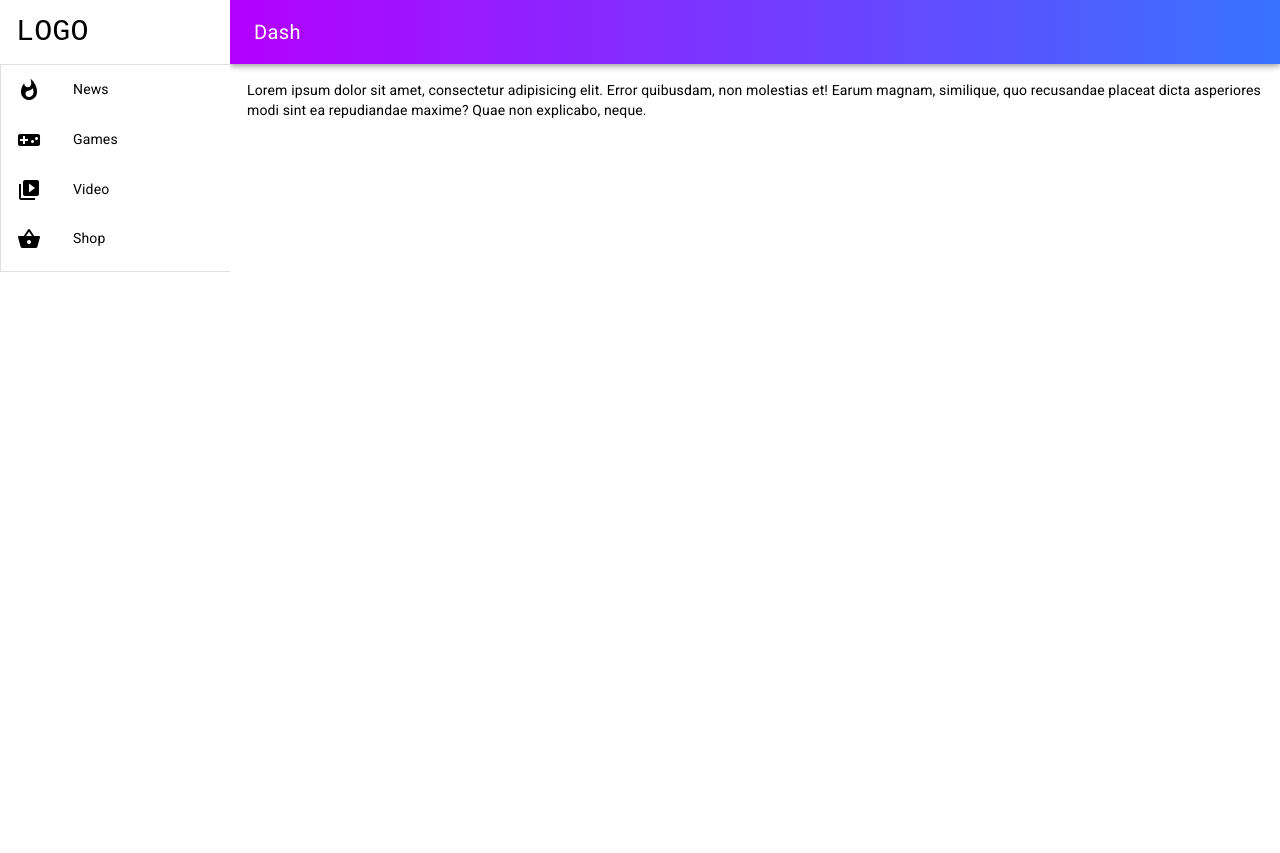
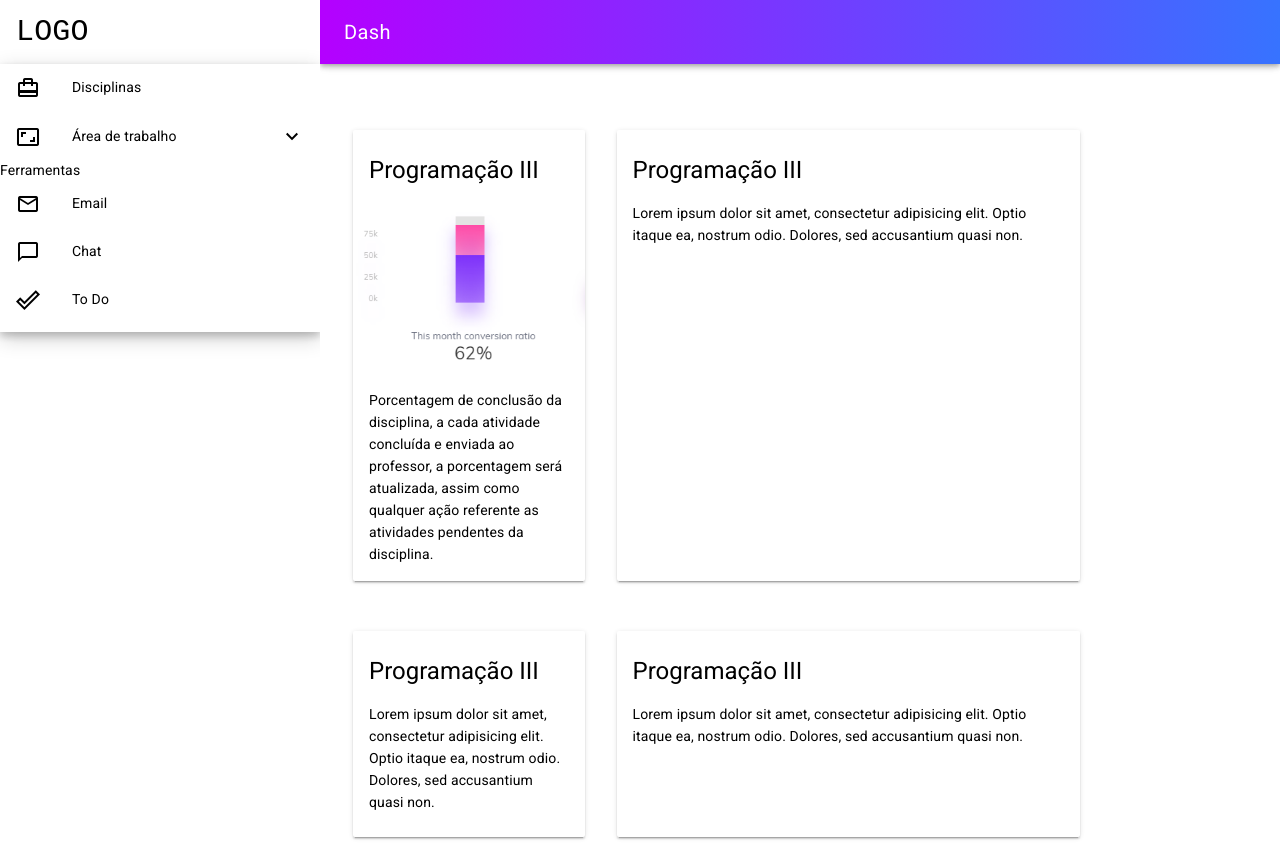
Before and after one commit to GustavoWestarb/ProgIII-Trabalho02-Parte2-Vue.js, a Vue app in the folder Dash/: page / in a window 1280 px wide. Before the commit the page ends 800 px from the top, so only its background shows below. Built offline with nearby package versions, Linux system fonts and the light colour scheme.

Commit message:
Implementações do Dashboard

```diff
--- a/Dash/src/components/DashMain.vue
+++ b/Dash/src/components/DashMain.vue
@@ -10,46 +10,39 @@
             LOGO
           </md-toolbar>
 
-        <div class="full-control">
+          <div class="sidebar-wrapper">
             <div class="list">
               <md-list :md-expand-single="expandSingle">
-            <md-list-item md-expand :md-expanded.sync="expandNews">
-            <md-icon>whatshot</md-icon>
-            <span class="md-list-item-text">News</span>
+                  <md-list-item>
+                    <md-icon>card_travel</md-icon>
+                    <span class="md-list-item-text">Disciplinas</span>
+                  </md-list-item>
+
+                  <md-list-item md-expand>
+                    <md-icon>aspect_ratio</md-icon>
+                    <span class="md-list-item-text">Área de trabalho</span>
 
                     <md-list slot="md-expand">
-                <md-list-item class="md-inset">World</md-list-item>
-                <md-list-item class="md-inset">Europe</md-list-item>
-                <md-list-item class="md-inset">South America</md-list-item>
+                      <md-list-item class="md-inset">Trabalhos</md-list-item>
+                      <md-list-item class="md-inset">Atividades</md-list-item>
                     </md-list>
                   </md-list-item>
 
-            <md-list-item md-expand>
-            <md-icon>videogame_asset</md-icon>
-            <span class="md-list-item-text">Games</span>
+                  <span class="md-list-item-text">Ferramentas</span>
 
-            <md-list slot="md-expand">
-                <md-list-item class="md-inset">Console</md-list-item>
-                <md-list-item class="md-inset">PC</md-list-item>
-                <md-list-item class="md-inset">Phone</md-list-item>
-            </md-list>
-            </md-list-item>
-
-            <md-list-item md-expand>
-            <md-icon>video_library</md-icon>
-            <span class="md-list-item-text">Video</span>
-
-            <md-list slot="md-expand">
-                <md-list-item class="md-inset">Humor</md-list-item>
-                <md-list-item class="md-inset">Music</md-list-item>
-                <md-list-item class="md-inset">Movies</md-list-item>
-                <md-list-item class="md-inset">TV Shows</md-list-item>
-            </md-list>
+                  <md-list-item>
+                    <md-icon>mail_outline</md-icon>
+                    <span class="md-list-item-text">Email</span>
                   </md-list-item>
 
                   <md-list-item>
-            <md-icon>shopping_basket</md-icon>
-            <span class="md-list-item-text">Shop</span>
+                    <md-icon>chat_bubble_outline</md-icon>
+                    <span class="md-list-item-text">Chat</span>
+                  </md-list-item>
+
+                  <md-list-item>
+                    <md-icon>done_outline</md-icon>
+                    <span class="md-list-item-text">To Do</span>
                   </md-list-item>
               </md-list>
             </div>
@@ -57,7 +50,59 @@
       </md-app-drawer>
 
       <md-app-content>
-        Lorem ipsum dolor sit amet, consectetur adipisicing elit. Error quibusdam, non molestias et! Earum magnam, similique, quo recusandae placeat dicta asperiores modi sint ea repudiandae maxime? Quae non explicabo, neque.
+        <aside class="md-layout">
+           <md-card class="md-layout-item md-size-25 md-small-size-100 cards" md-with-hover>
+            <md-ripple>
+              <md-card-header>
+                <div class="md-title">Programação III</div>
+              </md-card-header>
+
+              <md-card-media>
+                <img src="../assets/progress.png" alt="Progresso da disciplina" height="80px" width="80px">
+              </md-card-media>
+
+              <md-card-content>
+                Porcentagem de conclusão da disciplina, a cada atividade concluída e enviada ao professor, a porcentagem será atualizada, assim como qualquer ação referente as atividades pendentes da disciplina.
+              </md-card-content>
+            </md-ripple>
+          </md-card>
+
+          <md-card class="md-layout-item md-size-50 md-small-size-100 cards" md-with-hover>
+            <md-ripple>
+              <md-card-header>
+                <div class="md-title">Programação III</div>
+              </md-card-header>
+
+              <md-card-content>
+                Lorem ipsum dolor sit amet, consectetur adipisicing elit. Optio itaque ea, nostrum odio. Dolores, sed accusantium quasi non.
+              </md-card-content>
+            </md-ripple>
+          </md-card>
+
+          <md-card class="md-layout-item md-size-25 md-small-size-100 cards" md-with-hover>
+            <md-ripple>
+              <md-card-header>
+                <div class="md-title">Programação III</div>
+              </md-card-header>
+
+              <md-card-content>
+                Lorem ipsum dolor sit amet, consectetur adipisicing elit. Optio itaque ea, nostrum odio. Dolores, sed accusantium quasi non.
+              </md-card-content>
+            </md-ripple>
+          </md-card>
+
+          <md-card class="md-layout-item md-size-50 md-small-size-100 cards" md-with-hover>
+            <md-ripple>
+              <md-card-header>
+                <div class="md-title">Programação III</div>
+              </md-card-header>
+
+              <md-card-content>
+                Lorem ipsum dolor sit amet, consectetur adipisicing elit. Optio itaque ea, nostrum odio. Dolores, sed accusantium quasi non.
+              </md-card-content>
+            </md-ripple>
+          </md-card>
+        </aside>
       </md-app-content>
     </md-app>
   </div>
@@ -66,7 +111,7 @@
 <style lang="scss" scoped>
 
   .md-drawer {
-    width: 230px;
+    width: 320px;
     max-width: calc(100vw - 125px);
   }
 
@@ -86,7 +131,7 @@
     max-width: 100%;
     display: inline-block;
     vertical-align: top;
-    border: 1px solid rgba(#000, .12);
+    box-shadow: 0 4px 8px 0 rgba(0, 0, 0, 0.2), 0 6px 20px 0 rgba(0, 0, 0, 0.19);
   }
 
   $list-width: 320px;
@@ -104,10 +149,8 @@
   .full-control > .md-list {
     width: $list-width;
     max-width: 100%;
-    height: 400px;
     display: inline-block;
     overflow: auto;
-    border: 1px solid rgba(#000, .12);
     vertical-align: top;
   }
 
@@ -117,6 +160,10 @@
     flex-direction: column;
     padding: 16px;
   }
+
+  .cards{
+    margin-top: 50px;
+  }
 </style>
 
 <script>
```
Also changed, not shown: Dash/src/assets/progress.PNG (added). Lines whose indentation alone changed are shown as unchanged.
